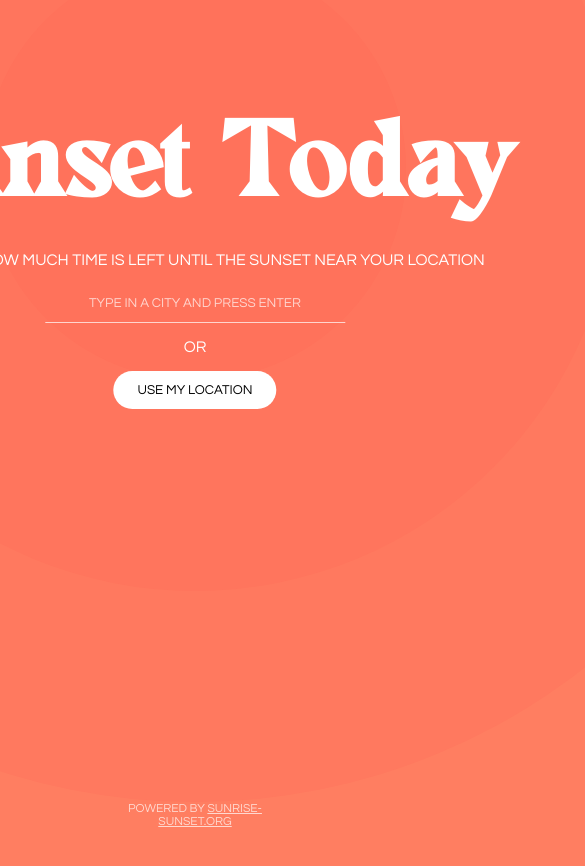
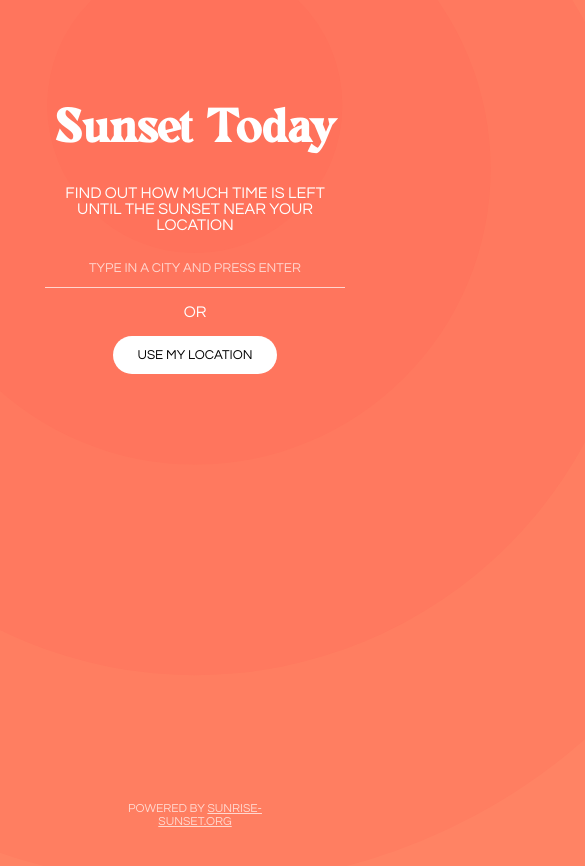
Before and after one commit to kattata/sunset-today-v3, a Vue app: page / in a window 390 px wide. Shown: the top 866 px of the page, 585 px wide, since content can reach past the window. Built offline with nearby package versions, Linux system fonts and the light colour scheme.

Commit message:
Responsivity + add variables to background

```diff
--- a/src/components/base/BaseBackground.vue
+++ b/src/components/base/BaseBackground.vue
@@ -8,13 +8,20 @@
   </div>
 </template>
 
-<style scoped lang="postcss">
+<style lang="postcss">
+:root {
+  --circle-size-desktop: 50vh;
+  --circle-offset-desktop: 25vh;
+
+  --circle-size-mobile: 35vh;
+  --circle-offset-mobile: 10vh;
+}
 
 .background {
   background-color: var(--color-primary);
   width: 100vw;
   height: 100vh;
-}
+
 
   span {
     background-color: var(--color-secondary);
@@ -29,34 +36,64 @@ span {
     opacity: 0.15;
 
     &:nth-child(1) {
-    height: 50vh;
-    width: 50vh;
+      height: var(--circle-size-desktop);
+      width: var(--circle-size-desktop);
     }
 
     &:nth-child(2) {
-    transform: translateX(-50%) translateY(-25vh);
-    height: 100vh;
-    width: 100vh;
+      transform: translateX(-50%) translateY(calc(-1 * var(--circle-offset-desktop)));
+      height: calc(var(--circle-size-desktop) * 2);
+      width: calc(var(--circle-size-desktop) * 2);
     }
 
     &:nth-child(3) {
-    transform: translateX(-50%) translateY(-50vh);
-    height: 150vh;
-    width: 150vh;
+      transform: translateX(-50%) translateY(calc(-2 * var(--circle-offset-desktop)));
+      height: calc(var(--circle-size-desktop) * 3);
+      width: calc(var(--circle-size-desktop) * 3);
     }
 
     &:nth-child(4) {
-    transform: translateX(-50%) translateY(-75vh);
-    height: 200vh;
-    width: 200vh;
+      transform: translateX(-50%) translateY(calc(-3 * var(--circle-offset-desktop)));
+      height: calc(var(--circle-size-desktop) * 4);
+      width: calc(var(--circle-size-desktop) * 4);
     }
 
     &:nth-child(5) {
-    transform: translateX(-50%) translateY(-100vh);
-    height: 250vh;
-    width: 250vh;
+      transform: translateX(-50%) translateY(calc(-4 * var(--circle-offset-desktop)));
+      height: calc(var(--circle-size-desktop) * 5);
+      width: calc(var(--circle-size-desktop) * 5);
+    }
+
+    @media (max-width: 768px) {
+      &:nth-child(1) {
+        height: var(--circle-size-mobile);
+        width: var(--circle-size-mobile);
+      }
+
+      &:nth-child(2) {
+        transform: translateX(-50%) translateY(calc(-1 * var(--circle-offset-mobile)));
+        height: calc(var(--circle-size-mobile) * 2);
+        width: calc(var(--circle-size-mobile) * 2);
+      }
+
+      &:nth-child(3) {
+        transform: translateX(-50%) translateY(calc(-2 * var(--circle-offset-mobile)));
+        height: calc(var(--circle-size-mobile) * 3);
+        width: calc(var(--circle-size-mobile) * 3);
+      }
+
+      &:nth-child(4) {
+        transform: translateX(-50%) translateY(calc(-3 * var(--circle-offset-mobile)));
+        height: calc(var(--circle-size-mobile) * 4);
+        width: calc(var(--circle-size-mobile) * 4);
+      }
+
+      &:nth-child(5) {
+        transform: translateX(-50%) translateY(calc(-4 * var(--circle-offset-mobile)));
+        height: calc(var(--circle-size-mobile) * 5);
+        width: calc(var(--circle-size-mobile) * 5);
       }
     }
-
-
+  }
+}
 </style>
--- a/src/views/HomeView.vue
+++ b/src/views/HomeView.vue
@@ -53,6 +53,11 @@ function handleCurrentLocationSearch() {
     font-size: 100px;
     white-space: nowrap;
     margin-bottom: 32px;
+
+    @media (max-width: 768px) {
+      white-space: normal;
+      font-size: 44px;
+    }
   }
 
   &__subheadline {
@@ -76,6 +81,7 @@ function handleCurrentLocationSearch() {
     position: absolute;
     bottom: 16px;
     opacity: 0.7;
+    text-align: center;
 
     a {
       color: var(--color-white);
--- a/src/views/LocationView.vue
+++ b/src/views/LocationView.vue
@@ -127,6 +127,7 @@ setInterval(() => {
     width: 100vw;
     height: 100vh;
     filter: brightness(0.5);
+    object-fit: cover;
   }
 
   &__header {
@@ -167,6 +168,11 @@ setInterval(() => {
     font-size: 100px;
     white-space: nowrap;
     margin-bottom: 16px;
+
+    @media (max-width: 768px) {
+      white-space: normal;
+      font-size: 44px;
+    }
   }
 
   &__credit {
@@ -176,6 +182,7 @@ setInterval(() => {
     position: absolute;
     bottom: 16px;
     opacity: 0.7;
+    text-align: center;
 
     a {
       color: var(--color-white);
```
Lines whose indentation alone changed are shown as unchanged.
